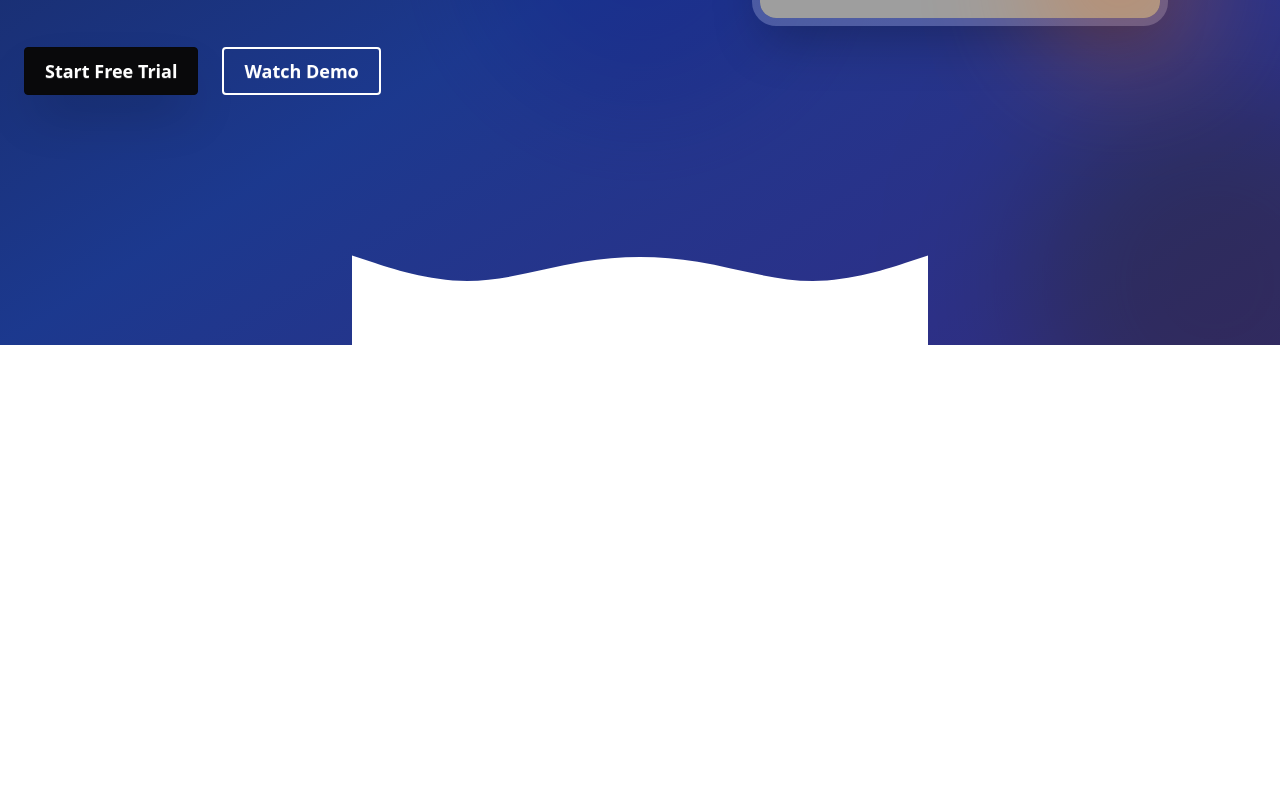
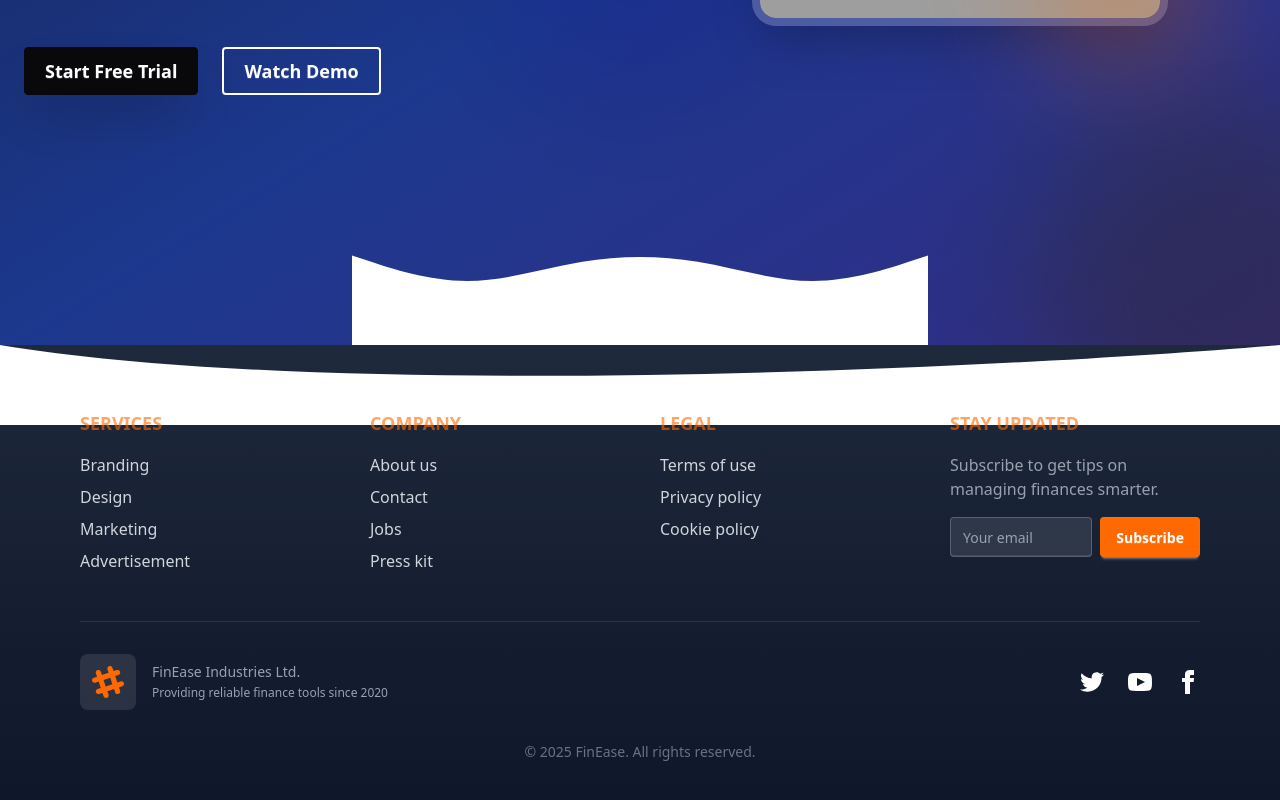
Before and after one commit to nihal0567/assignment-for-client-side, a React (Vite) app: page / in a window 1280 px wide. Shown: the part 520-1320 px from the top of the page. Before the commit the page ends 865 px from the top, so only its background shows below. Built offline with nearby package versions, Linux system fonts and the light colour scheme; no server answers; grey boxes are pictures that could not be loaded.

Commit message:
added footer

```diff
--- a/src/Context/AuthProvider.jsx
+++ b/src/Context/AuthProvider.jsx
@@ -1,6 +1,6 @@
 import React, { useEffect, useState } from 'react';
 import { AuthContext } from './AuthContext';
-import { createUserWithEmailAndPassword, onAuthStateChanged, signInWithEmailAndPassword, signOut } from 'firebase/auth';
+import { createUserWithEmailAndPassword, GoogleAuthProvider, onAuthStateChanged, signInWithEmailAndPassword, signOut } from 'firebase/auth';
 import { auth } from '../components/Firebase/firebase.config';
 
 const AuthProvider = ({children}) => {
@@ -12,7 +12,6 @@
         setLoading(true)
         return createUserWithEmailAndPassword(auth, email, password)
     }
-
 
 
     const signInUser=(email, password)=>{
--- a/src/Layouts/MainLayout.jsx
+++ b/src/Layouts/MainLayout.jsx
@@ -1,6 +1,7 @@
 import React from 'react';
 import { Outlet } from 'react-router';
 import Navbar from '../components/Navbar';
+import Footer from '../pages/Footer';
 
 const MainLayout = () => {
     return (
@@ -9,7 +10,7 @@
 
             <Outlet></Outlet>
 
-            <footer></footer>
+            <Footer />
         </div>
     );
 };
--- a/src/components/Navbar.jsx
+++ b/src/components/Navbar.jsx
@@ -1,6 +1,7 @@
 import React, { use } from 'react';
 import { NavLink } from 'react-router';
 import { AuthContext } from '../Context/AuthContext';
+import { toast } from 'react-toastify';
 
 const Navbar = () => {
     const { user, logOut } = use(AuthContext)
@@ -8,7 +9,7 @@
     const handleLogout = () => {
         logOut()
             .then(() => {
-                alert("Log Out Successful")
+                toast("Log Out Successful")
             }).catch(err => {
                 console.log(err)
             })
--- a/src/main.jsx
+++ b/src/main.jsx
@@ -4,6 +4,7 @@
 import { RouterProvider } from 'react-router'
 import { router } from './routes/route'
 import AuthProvider from './Context/AuthProvider'
+import { ToastContainer } from 'react-toastify'
 
 
 
@@ -14,6 +15,7 @@
   <StrictMode>
     <AuthProvider>
     <RouterProvider router={router}/>
+    <ToastContainer />
     </AuthProvider>
   </StrictMode>,
 )
--- /dev/null
+++ b/src/pages/Footer.jsx
@@ -0,0 +1,117 @@
+import React from 'react';
+
+const Footer = () => {
+  return (
+    <footer className="relative bg-gradient-to-b from-[#1e293b] to-[#0f172a] text-white">
+      {/* Wave Shape Top */}
+      <div className="absolute top-0 left-0 w-full overflow-hidden leading-[0]">
+        <svg
+          className="relative block w-full h-[40px] md:h-[60px] lg:h-[80px]"
+          xmlns="http://www.w3.org/2000/svg"
+          viewBox="0 0 1200 120"
+          preserveAspectRatio="none"
+        >
+          <path
+            d="M0,0 C300,80 900,40 1200,0 L1200,120 L0,120 Z"
+            className="fill-white"
+          />
+        </svg>
+      </div>
+
+      {/* Main Footer Content */}
+      <div className="px-6 pt-16 pb-10 md:px-10 lg:px-20 max-w-7xl mx-auto">
+        <div className="grid grid-cols-1 sm:grid-cols-2 lg:grid-cols-4 gap-10 mb-10">
+          {/* Services */}
+          <nav>
+            <h6 className="footer-title text-orange-500 text-lg mb-4">Services</h6>
+            <a className="link link-hover block mb-2 text-gray-300 hover:text-white">Branding</a>
+            <a className="link link-hover block mb-2 text-gray-300 hover:text-white">Design</a>
+            <a className="link link-hover block mb-2 text-gray-300 hover:text-white">Marketing</a>
+            <a className="link link-hover block mb-2 text-gray-300 hover:text-white">Advertisement</a>
+          </nav>
+
+          {/* Company */}
+          <nav>
+            <h6 className="footer-title text-orange-500 text-lg mb-4">Company</h6>
+            <a className="link link-hover block mb-2 text-gray-300 hover:text-white">About us</a>
+            <a className="link link-hover block mb-2 text-gray-300 hover:text-white">Contact</a>
+            <a className="link link-hover block mb-2 text-gray-300 hover:text-white">Jobs</a>
+            <a className="link link-hover block mb-2 text-gray-300 hover:text-white">Press kit</a>
+          </nav>
+
+          {/* Legal */}
+          <nav>
+            <h6 className="footer-title text-orange-500 text-lg mb-4">Legal</h6>
+            <a className="link link-hover block mb-2 text-gray-300 hover:text-white">Terms of use</a>
+            <a className="link link-hover block mb-2 text-gray-300 hover:text-white">Privacy policy</a>
+            <a className="link link-hover block mb-2 text-gray-300 hover:text-white">Cookie policy</a>
+          </nav>
+
+          {/* Newsletter / CTA */}
+          <div>
+            <h6 className="footer-title text-orange-500 text-lg mb-4">Stay Updated</h6>
+            <p className="text-gray-400 mb-4">Subscribe to get tips on managing finances smarter.</p>
+            <div className="flex flex-col sm:flex-row gap-2">
+              <input
+                type="email"
+                placeholder="Your email"
+                className="input input-bordered w-full bg-white/10 border-white/20 text-white placeholder-gray-400 focus:outline-none focus:border-orange-500"
+              />
+              <button className="btn bg-orange-500 hover:bg-orange-600 text-white border-none">
+                Subscribe
+              </button>
+            </div>
+          </div>
+        </div>
+
+        {/* Bottom Bar */}
+        <div className="border-t border-white/10 pt-8 flex flex-col md:flex-row justify-between items-center gap-6">
+          <aside className="flex items-center gap-4">
+            <div className="bg-white/10 p-3 rounded-lg">
+              <svg
+                width="32"
+                height="32"
+                viewBox="0 0 24 24"
+                xmlns="http://www.w3.org/2000/svg"
+                className="fill-orange-500"
+              >
+                <path d="M22.672 15.226l-2.432.811.841 2.515c.33 1.019-.209 2.127-1.23 2.456-1.15.325-2.148-.321-2.463-1.226l-.84-2.518-5.013 1.677.84 2.517c.391 1.203-.434 2.542-1.831 2.542-.88 0-1.601-.564-1.86-1.314l-.842-2.516-2.431.809c-1.135.328-2.145-.317-2.463-1.229-.329-1.018.211-2.127 1.231-2.456l2.432-.809-1.621-4.823-2.432.808c-1.355.384-2.558-.59-2.558-1.839 0-.817.509-1.582 1.327-1.846l2.433-.809-.842-2.515c-.33-1.02.211-2.129 1.232-2.458 1.02-.329 2.13.209 2.461 1.229l.842 2.515 5.011-1.677-.839-2.517c-.403-1.238.484-2.553 1.843-2.553.819 0 1.585.509 1.85 1.326l.841 2.517 2.431-.81c1.02-.33 2.131.211 2.461 1.229.332 1.018-.21 2.126-1.23 2.456l-2.433.809 1.622 4.823 2.433-.809c1.242-.401 2.557.484 2.557 1.838 0 .819-.51 1.583-1.328 1.847m-8.992-6.428l-5.01 1.675 1.619 4.828 5.011-1.674-1.62-4.829z"></path>
+              </svg>
+            </div>
+            <p className="text-gray-400 text-sm">
+              FinEase Industries Ltd.
+              <br />
+              <span className="text-xs">Providing reliable finance tools since 2020</span>
+            </p>
+          </aside>
+
+          {/* Social Icons */}
+          <nav className="flex gap-6">
+            <a href="#" aria-label="Twitter" className="hover:text-orange-500 transition">
+              <svg xmlns="http://www.w3.org/2000/svg" width="24" height="24" viewBox="0 0 24 24" className="fill-current">
+                <path d="M24 4.557c-.883.392-1.832.656-2.828.775 1.017-.609 1.798-1.574 2.165-2.724-.951.564-2.005.974-3.127 1.195-.897-.957-2.178-1.555-3.594-1.555-3.179 0-5.515 2.966-4.797 6.045-4.091-.205-7.719-2.165-10.148-5.144-1.29 2.213-.669 5.108 1.523 6.574-.806-.026-1.566-.247-2.229-.616-.054 2.281 1.581 4.415 3.949 4.89-.693.188-1.452.232-2.224.084.626 1.956 2.444 3.379 4.6 3.419-2.07 1.623-4.678 2.348-7.29 2.04 2.179 1.397 4.768 2.212 7.548 2.212 9.142 0 14.307-7.721 13.995-14.646.962-.695 1.797-1.562 2.457-2.549z"></path>
+              </svg>
+            </a>
+            <a href="#" aria-label="YouTube" className="hover:text-orange-500 transition">
+              <svg xmlns="http://www.w3.org/2000/svg" width="24" height="24" viewBox="0 0 24 24" className="fill-current">
+                <path d="M19.615 3.184c-3.604-.246-11.631-.245-15.23 0-3.897.266-4.356 2.62-4.385 8.816.029 6.185.484 8.549 4.385 8.816 3.6.245 11.626.246 15.23 0 3.897-.266 4.356-2.62 4.385-8.816-.029-6.185-.484-8.549-4.385-8.816zm-10.615 12.816v-8l8 3.993-8 4.007z"></path>
+              </svg>
+            </a>
+            <a href="#" aria-label="Facebook" className="hover:text-orange-500 transition">
+              <svg xmlns="http://www.w3.org/2000/svg" width="24" height="24" viewBox="0 0 24 24" className="fill-current">
+                <path d="M9 8h-3v4h3v12h5v-12h3.642l.358-4h-4v-1.667c0-.955.192-1.333 1.115-1.333h2.885v-5h-3.808c-3.596 0-5.192 1.583-5.192 4.615v3.385z"></path>
+              </svg>
+            </a>
+          </nav>
+        </div>
+
+        {/* Copyright */}
+        <div className="text-center text-gray-500 text-sm mt-8">
+          © 2025 FinEase. All rights reserved.
+        </div>
+      </div>
+    </footer>
+  );
+};
+
+export default Footer;
--- a/src/pages/Register.jsx
+++ b/src/pages/Register.jsx
@@ -5,9 +5,13 @@
 import { AuthContext } from '../Context/AuthContext';
 import { MdRemoveRedEye } from 'react-icons/md';
 import { IoMdEyeOff } from 'react-icons/io';
+import { toast } from 'react-toastify';
+import { GoogleAuthProvider, signInWithPopup } from 'firebase/auth';
+import { auth } from '../components/Firebase/firebase.config';
 
 const Register = () => {
     const [show, setShow] = useState(false);
+    const provider= new GoogleAuthProvider()
     const { createUser, setUser } = use(AuthContext)
     const registerAccount = (e) => {
         e.preventDefault()
@@ -24,7 +28,16 @@
             }).catch(err => {
                 alert(err)
             })
+    }
 
+    const googleRegister=()=>{
+        signInWithPopup(auth, provider)
+        .then((result)=>{
+            console.log(result);
+            toast("Login Successful")
+        }).catch(err=>{
+            toast.warning(err)
+        })
     }
 
     return (
@@ -125,6 +138,7 @@
 
                             {/* Google Button */}
                             <button
+                                onClick={googleRegister}
                                 type="button"
                                 className="w-full py-3.5 rounded-xl border border-gray-300 flex items-center
                                 justify-center gap-3 hover:border-indigo-400 hover:bg-indigo-50 transition-all
```
Also changed, not shown: src/pages/Login.jsx (+17 -1 lines).
